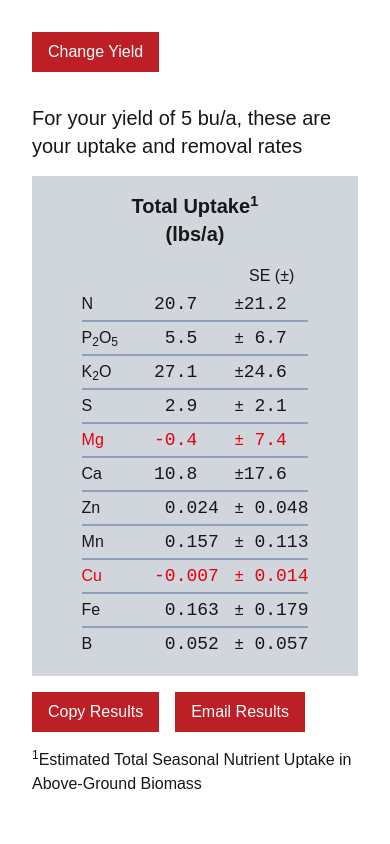
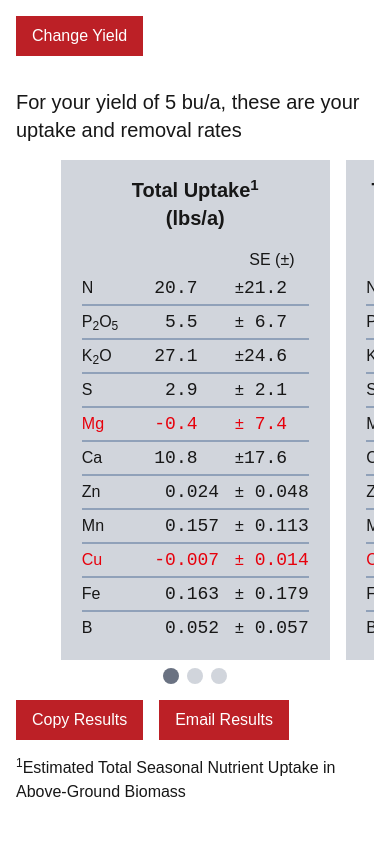
Before and after one commit to davidarrowit/Soybean, a Next.js app: page / in a window 390 px wide. Both pictures are taken after typing "5" into the empty fields and a click on the button "Submit". Shown: the top 844 px of the page. Built offline with nearby package versions, Linux system fonts and the light colour scheme.

Commit message:
small screen usability

```diff
--- a/src/app/_components/ResultsPage.tsx
+++ b/src/app/_components/ResultsPage.tsx
@@ -12,7 +12,7 @@ type Props = {
 
 export const ResultsPage: FC<Props> = ({ soybeanYield, setSoybeanYield }) => {
 	return (
-		<div className="mx-auto my-8 flex max-w-7xl flex-col gap-8 px-8">
+		<div className="mx-auto flex max-w-7xl flex-col gap-8 p-4">
 			<Button
 				className="w-fit"
 				onClick={() => {
--- a/src/app/_components/ResultsView/ResultsView.tsx
+++ b/src/app/_components/ResultsView/ResultsView.tsx
@@ -1,5 +1,6 @@
-import type { FC } from "react";
+import { useRef, useState, type FC } from "react";
 
+import { ScrollIndicator } from "./ScrollIndicator";
 import { SectionView } from "./SectionView";
 
 import type { Results } from "@models";
@@ -9,23 +10,49 @@ type Props = {
 };
 
 export const ResultsView: FC<Props> = ({ results }) => {
+	const [panel, setPanel] = useState(1);
+
+	const ref = useRef<HTMLDivElement>(null);
+
+	const handleScroll = (): void => {
+		if (ref.current === null) {
+			return;
+		}
+		const percent = (ref.current.scrollLeft / ref.current.scrollWidth) * 100;
+		if (percent < 16.5) {
+			setPanel(1);
+		} else if (percent < 47.5) {
+			setPanel(2);
+		} else {
+			setPanel(3);
+		}
+	};
+
 	return (
-		<div className="flex w-full snap-x snap-mandatory flex-row gap-8 overflow-x-auto">
+		<div className="w-full">
+			<div
+				className="flex w-full snap-x snap-mandatory flex-row overflow-x-auto not-sm:gap-4 sm:gap-8"
+				onScroll={handleScroll}
+				ref={ref}
+			>
+				<div className="not-sm:min-w-12"></div>
 				<SectionView sectionResults={results.uptake}>
+					<div className="text-nowrap">
 						Total Uptake<sup>1</sup>
-				<br />
-				(lbs/a)
+					</div>
+					<div>(lbs/a)</div>
 				</SectionView>
 				<SectionView sectionResults={results.removal}>
-				Total Removal in Grain
-				<br />
-				(lbs/a)
+					<div className="text-nowrap">Total Removal in Grain</div>
+					<div>(lbs/a)</div>
 				</SectionView>
 				<SectionView sectionResults={results.stover}>
-				Total Removal in Stover
-				<br />
-				(lbs/ton)
+					<div className="text-nowrap">Total Removal in Stover</div>
+					<div>(lbs/ton)</div>
 				</SectionView>
+				<div className="not-sm:min-w-12"></div>
+			</div>
+			<ScrollIndicator panel={panel} />
 		</div>
 	);
 };
--- /dev/null
+++ b/src/app/_components/ResultsView/ScrollIndicator.tsx
@@ -0,0 +1,21 @@
+import type { FC } from "react";
+
+type Props = {
+	panel: number;
+};
+
+export const ScrollIndicator: FC<Props> = ({ panel }) => {
+	return (
+		<div className="flex flex-row justify-center gap-2 pt-2 sm:hidden">
+			<div
+				className={`h-4 w-4 rounded-full transition duration-200 ${panel === 1 ? "bg-gray-500" : "bg-gray-300"}`}
+			></div>
+			<div
+				className={`h-4 w-4 rounded-full transition duration-200 ${panel === 2 ? "bg-gray-500" : "bg-gray-300"}`}
+			></div>
+			<div
+				className={`h-4 w-4 rounded-full transition duration-200 ${panel === 3 ? "bg-gray-500" : "bg-gray-300"}`}
+			></div>
+		</div>
+	);
+};
--- a/src/app/_components/ResultsView/SectionView.tsx
+++ b/src/app/_components/ResultsView/SectionView.tsx
@@ -12,7 +12,7 @@ type Props = {
 export const SectionView: FC<Props> = ({ sectionResults, children }) => {
 	return (
 		// w-full makes individual elements full-width, and sm:w-96 makes them big when the screen is bigger than sm
-		<div className="flex grow snap-center flex-col gap-4 bg-gray-300 p-4 not-sm:w-full not-sm:shrink-0">
+		<div className="flex min-w-fit snap-center flex-col gap-4 bg-gray-300 p-4 not-sm:w-[75%] not-sm:shrink-0">
 			<div className="text-center text-xl font-bold">{children}</div>
 			<div>
 				<NutrientTable sectionResults={sectionResults} />
```
Lines whose indentation alone changed are shown as unchanged.
